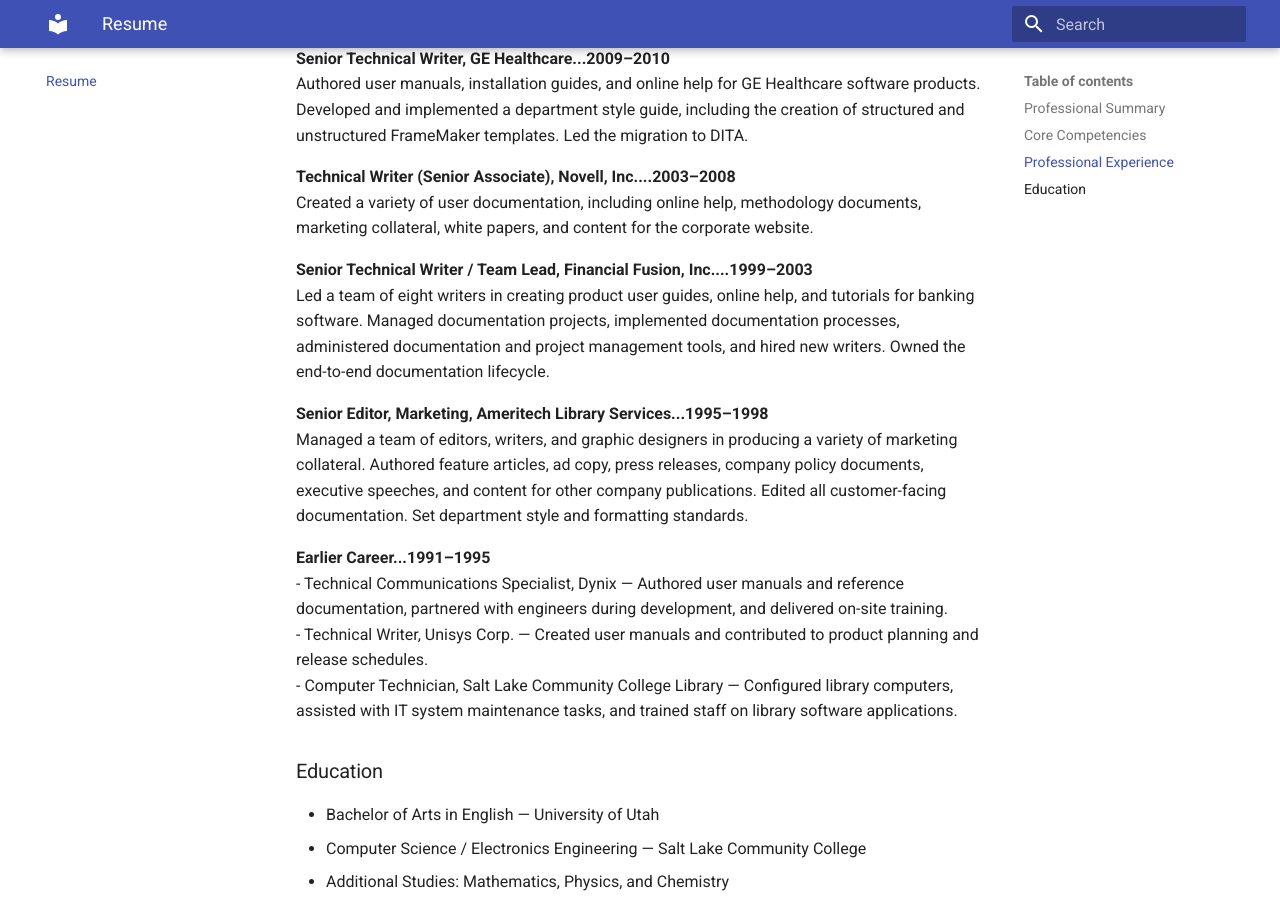
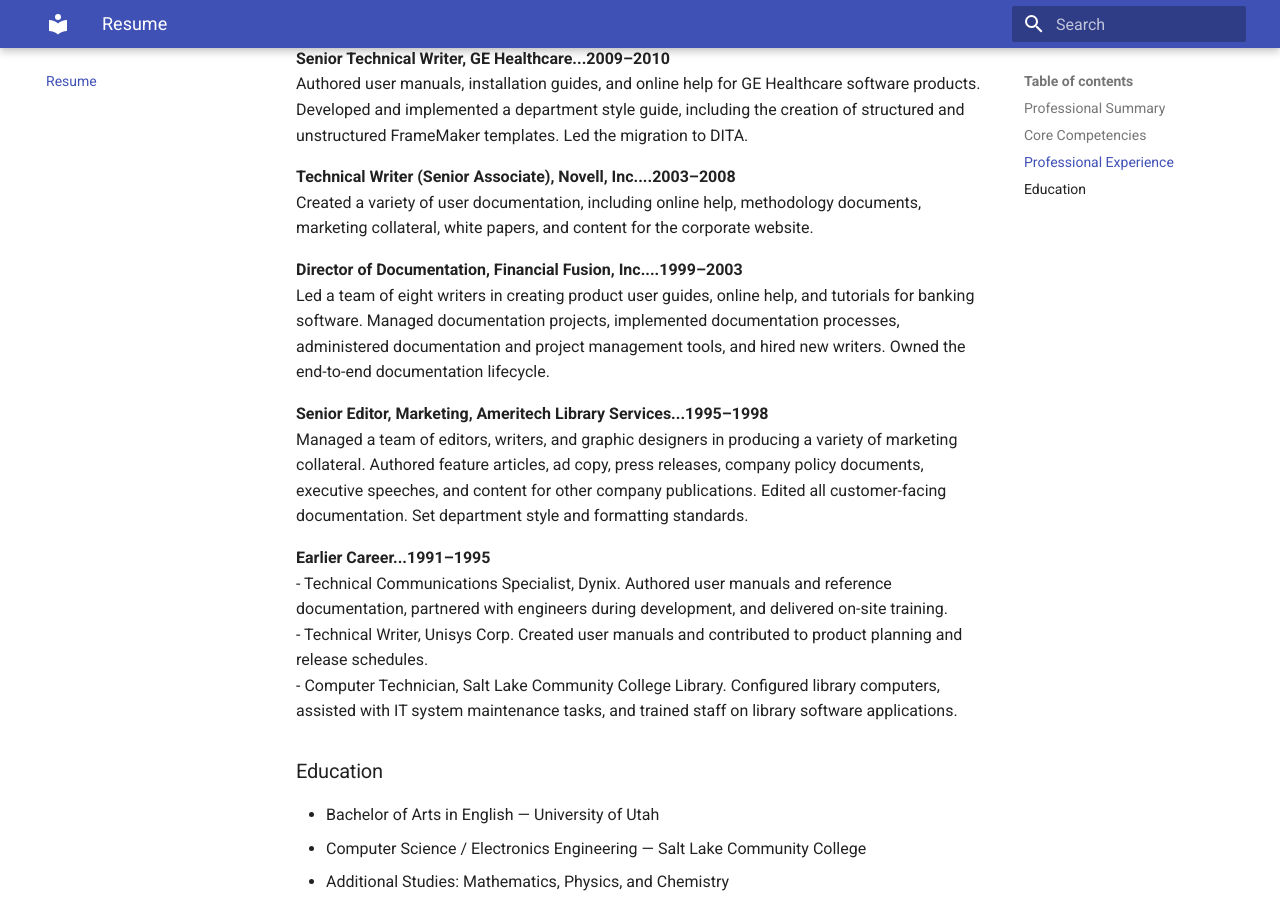
Before and after one commit to pclark22/tech-writing-portfolio, an MkDocs documentation site: the page built from docs/resume.md, in a window 1280 px wide and 900 px high, scrolled down 2185 px. Built offline with MkDocs 1.6.1 and Material for MkDocs 9.7.7, drawn with Linux system fonts in a browser that asks for light colours; some of the changed text lies outside the part shown.

Commit message:
Additional edits and instructions

```diff
--- a/docs/resume.md
+++ b/docs/resume.md
@@ -22,7 +22,7 @@
 **Senior Technical Writer, Packsize...2020–2022**
 Created a broad range of technical documentation, including user manuals, installation and calibration guides, maintenance manuals, SOPs, and ECNs. Partnered with QA and HR to define company procedures and standards. Established the foundation for a scalable documentation team by creating a house style guide, designing templates, improving information architecture, training writers, and implementing production processes.
 
-**Senior Technical Writer/Team Lead, Compliatric...2020**
+**Senior Technical Writer / Team Lead, Compliatric...2020**
 Wrote training and user documentation for Compliatric's HRSA compliance management software. Designed and implemented new templates and processes for customer-facing documentation. Managed resourcing and timelines for two remote writers.
 
 **Senior Technical Writer, Banjo...2020**
@@ -46,16 +46,16 @@
 **Technical Writer (Senior Associate), Novell, Inc....2003–2008**
 Created a variety of user documentation, including online help, methodology documents, marketing collateral, white papers, and content for the corporate website.
 
-**Senior Technical Writer / Team Lead, Financial Fusion, Inc....1999–2003**
+**Director of Documentation, Financial Fusion, Inc....1999–2003**
 Led a team of eight writers in creating product user guides, online help, and tutorials for banking software. Managed documentation projects, implemented documentation processes, administered documentation and project management tools, and hired new writers. Owned the end-to-end documentation lifecycle.
 
 **Senior Editor, Marketing, Ameritech Library Services...1995–1998**
 Managed a team of editors, writers, and graphic designers in producing a variety of marketing collateral. Authored feature articles, ad copy, press releases, company policy documents, executive speeches, and content for other company publications. Edited all customer-facing documentation. Set department style and formatting standards.
 
 **Earlier Career...1991–1995**
-- Technical Communications Specialist, Dynix — Authored user manuals and reference documentation, partnered with engineers during development, and delivered on-site training.
-- Technical Writer, Unisys Corp. — Created user manuals and contributed to product planning and release schedules.
-- Computer Technician, Salt Lake Community College Library — Configured library computers, assisted with IT system maintenance tasks, and trained staff on library software applications.
+- Technical Communications Specialist, Dynix. Authored user manuals and reference documentation, partnered with engineers during development, and delivered on-site training.
+- Technical Writer, Unisys Corp. Created user manuals and contributed to product planning and release schedules.
+- Computer Technician, Salt Lake Community College Library. Configured library computers, assisted with IT system maintenance tasks, and trained staff on library software applications.
 
 ### Education
 - Bachelor of Arts in English — University of Utah
```
Also changed, not shown: README.md (+6 -1 lines).
